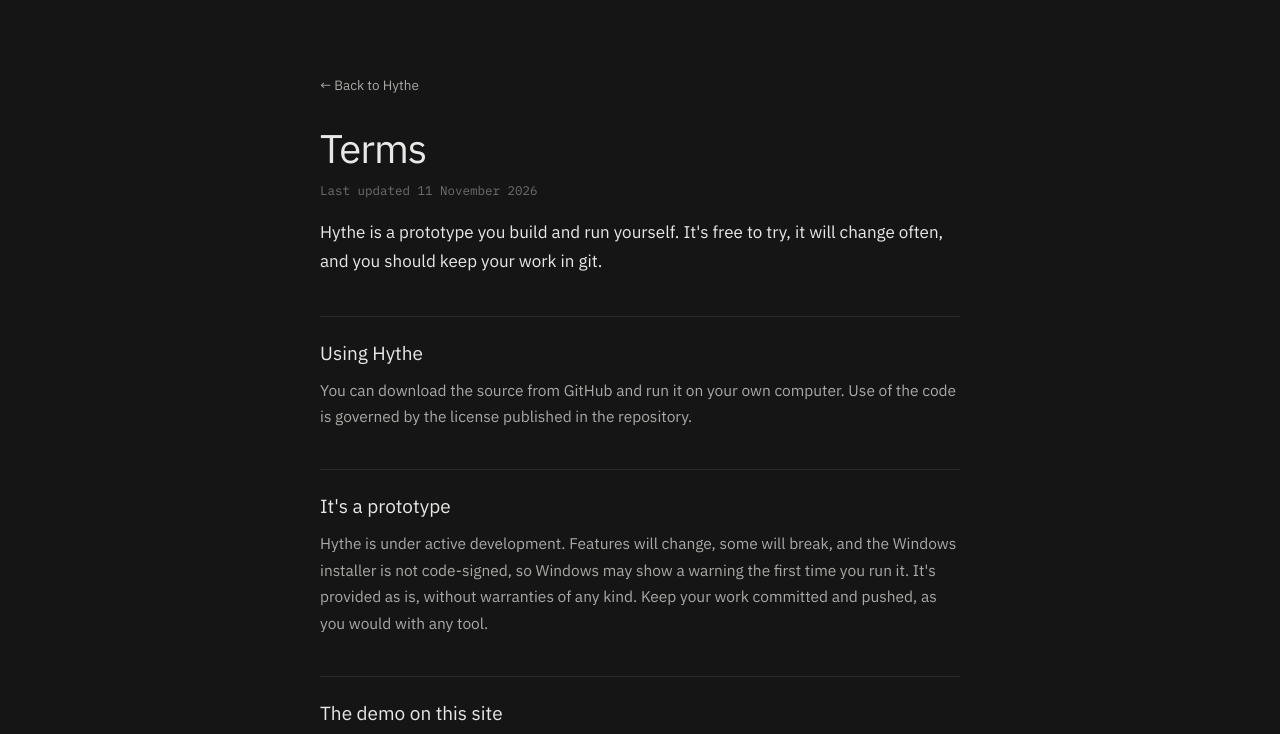
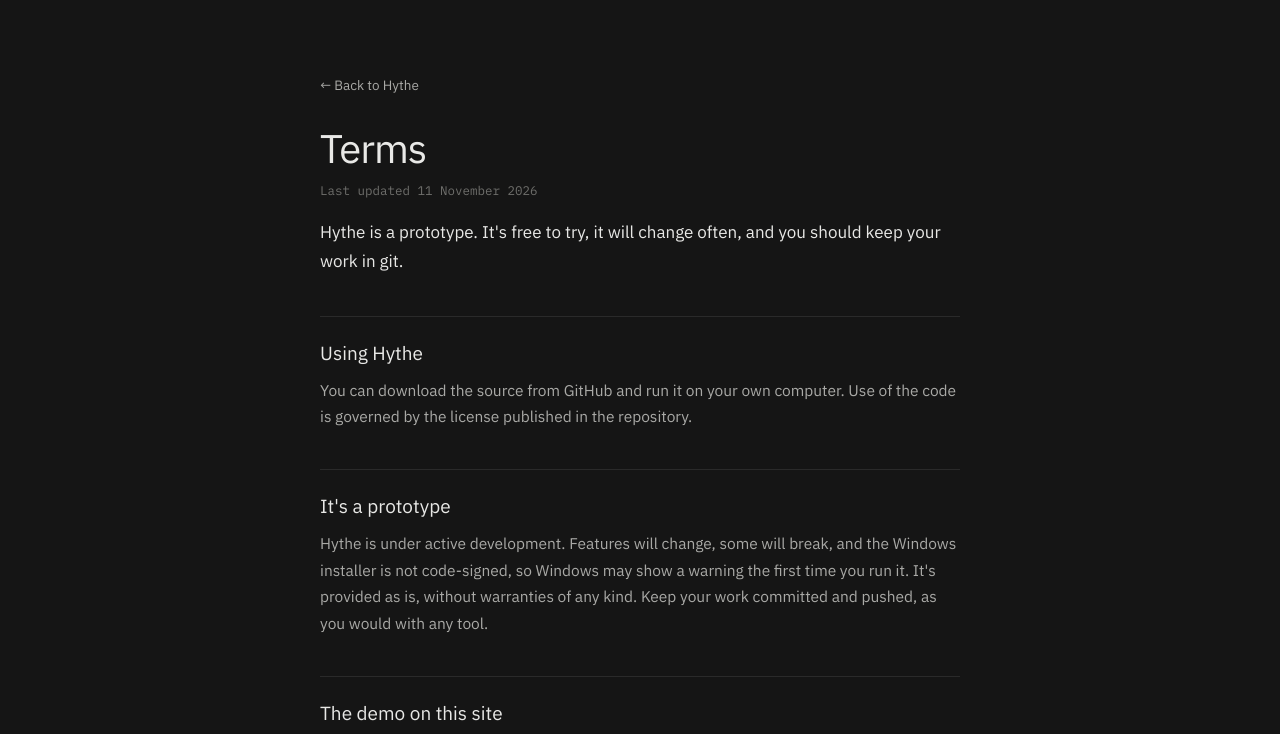
Before and after one commit to git-sd/Hythe-Prototype, a plain HTML site: page waitlist/terms.html in a window 1280 px wide. Shown: the part 59-793 px from the top of the page. Drawn offline with Linux system fonts and the light colour scheme.

```diff
--- a/waitlist/terms.html
+++ b/waitlist/terms.html
@@ -28,7 +28,7 @@
   <a class="back" href="index.html">← Back to Hythe</a>
   <h1>Terms</h1>
   <p class="upd">Last updated 11 November 2026</p>
-  <p class="lede2">Hythe is a prototype you build and run yourself. It's free to try, it will change often, and you should keep your work in git.</p>
+  <p class="lede2">Hythe is a prototype. It's free to try, it will change often, and you should keep your work in git.</p>
 
   <h2>Using Hythe</h2>
   <p>You can download the source from GitHub and run it on your own computer. Use of the code is governed by the license published in the repository.</p>
```
Also changed, not shown: installer/license.txt (added), 1 other file.
